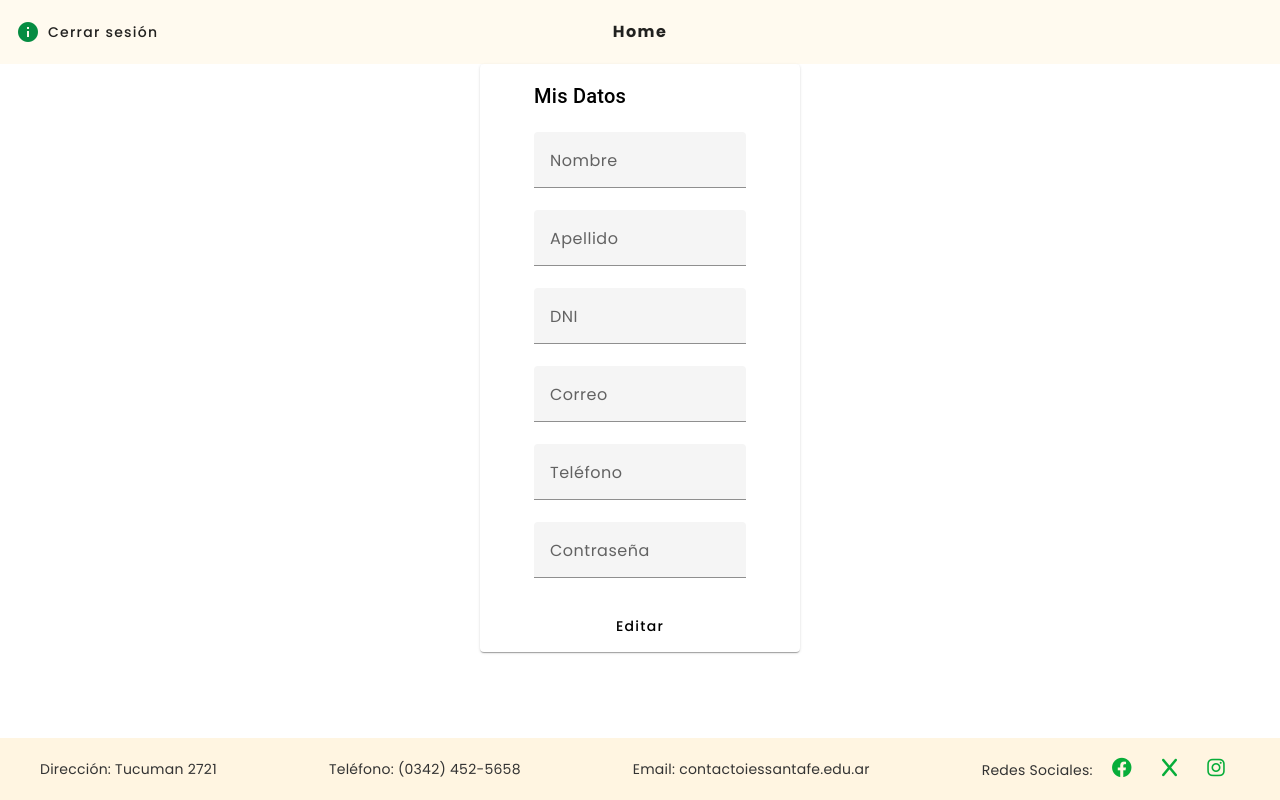
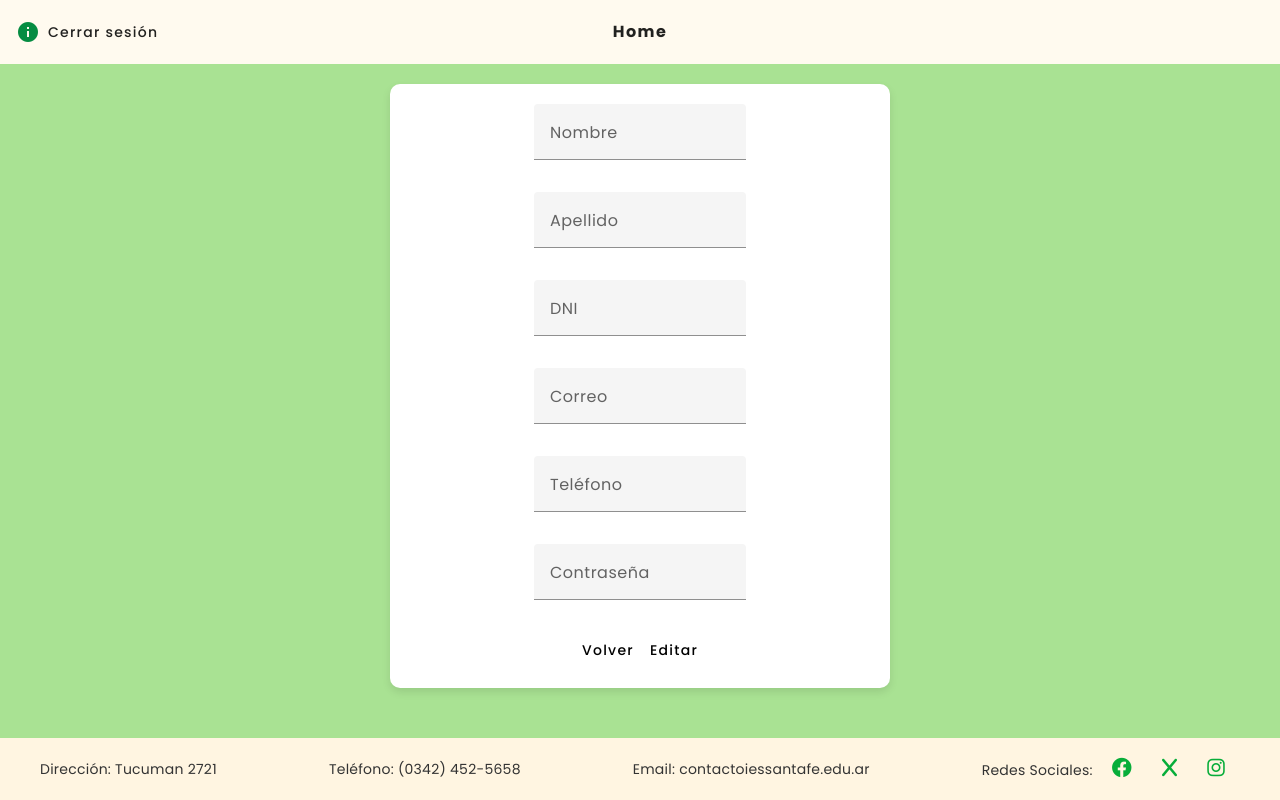
Before and after one commit to gonza613/ProyectoFinal, an Angular app: page /mis-datos in a window 1280 px wide. Built offline with nearby package versions, Linux system fonts and the light colour scheme; no server answers.

Commit message:
Fix mis datos y eliminacion de carpeta al pedo

```diff
--- a/src/app/components/crear-paciente/crear-paciente.component.html
+++ b/src/app/components/crear-paciente/crear-paciente.component.html
@@ -36,6 +36,7 @@
             </mat-form-field>
 
             <mat-form-field appearance="fill" class="full-width">
+                <mat-label>Fecha de Nacimiento</mat-label>
                 <input matInput [matDatepicker]="picker" formControlName="fechanac" required>
                 <mat-datepicker-toggle matSuffix [for]="picker"></mat-datepicker-toggle>
                 <mat-datepicker #picker></mat-datepicker>
--- a/src/app/components/crear-paciente/crear-paciente.component.ts
+++ b/src/app/components/crear-paciente/crear-paciente.component.ts
@@ -47,7 +47,7 @@ export class CrearPacienteComponent {
         nombre: this.pacienteForm.controls['nombre'].value,
         fecha_nacimiento: this.pacienteForm.controls['fechanac'].value,
         password: this.pacienteForm.controls['contrasenia'].value,
-        rol: 'Paciente',
+        rol: 'paciente',
         email: this.pacienteForm.controls['mail'].value,
         telefono:this.pacienteForm.controls['telefono'].value,
         // usuario: this.pacienteForm.controls['usuario'].value
--- a/src/app/components/mis-datos/mis-datos.component.css
+++ b/src/app/components/mis-datos/mis-datos.component.css
@@ -0,0 +1,36 @@
+body{
+    background-color: rgb(169, 226, 147);
+}
+
+.botones {
+    display: flex;
+    align-items: center;
+    justify-content: space-evenly;
+}
+
+.form-container {
+    background-color: #fff;
+    padding: 20px;
+    border-radius: 10px;
+    box-shadow: 0 4px 8px rgba(0, 0, 0, 0.1);
+    width: 100%;
+    max-width: 500px;
+    display: flex;
+    flex-direction: column;
+    align-items: center;
+    gap: 10px;
+    margin-bottom: 60px;
+}
+
+.form-wrapper {
+    display: flex;
+    justify-content: center;
+    align-items: center;
+    flex: 1;
+    padding: 20px;
+    box-sizing: border-box;
+}
+
+.full-width {
+    width: 100%;
+}
--- a/src/app/components/mis-datos/mis-datos.component.html
+++ b/src/app/components/mis-datos/mis-datos.component.html
@@ -1,13 +1,8 @@
 <body>
     <app-navbar></app-navbar>
-    <div style="display: flex; justify-content: center;">
 
 
-    <mat-card style="width: 25%; justify-content: center; align-items: center; ">
-        <mat-card-header>
-          <mat-card-title style="margin-bottom: 20px;">Mis Datos</mat-card-title>
-          <mat-card-subtitle>
-
+      <div class="form-wrapper">
 
             <!-- registro -->
             <form class="form-container"  [formGroup]="usuarioForm">
@@ -57,20 +52,19 @@
                 <input matInput type="password" formControlName="contrasenia" autocomplete="new-password">
               </mat-form-field>
             </div>
-
+            <div class="botones">
+              <button mat-button (click)="volver()" *ngIf="!editing">Volver</button>
+              <button mat-button (click)="editar()" *ngIf="!editing">Editar</button>
+              <button mat-button (click)="cancelar()" *ngIf="editing">Cancelar</button>
+              <button mat-button (click)="guardar()" *ngIf="editing">Guardar</button>
+            </div>
 
               </form>
+            </div>
 
 
 
-            </mat-card-subtitle>
-        </mat-card-header>
-        <mat-card-actions>
-          <button mat-button (click)="editar()" *ngIf="!editing">Editar</button>
-          <button mat-button style="margin-right: 20px;" (click)="cancelar()" *ngIf="editing">Cancelar</button>
-          <button mat-button style="margin-left: 20px;"(click)="guardar()" *ngIf="editing">Guardar</button>
-        </mat-card-actions>
-      </mat-card>
-    </div>
+
+
     <app-footer></app-footer>
 </body>
--- a/src/app/components/mis-datos/mis-datos.component.ts
+++ b/src/app/components/mis-datos/mis-datos.component.ts
@@ -1,7 +1,8 @@
 import { Component, OnInit, inject } from '@angular/core';
-import { FormBuilder, FormGroup, Validators } from '@angular/forms';
+import { FormBuilder, FormGroup } from '@angular/forms';
 import {MatSnackBar} from '@angular/material/snack-bar';
 import { UsuariosService } from 'src/app/services/usuarios.service';
+import { Router } from '@angular/router';
 
 @Component({
   selector: 'app-mis-datos',
@@ -16,7 +17,7 @@ export class MisDatosComponent implements OnInit{
   editing: boolean = false;
   private _snackBar = inject(MatSnackBar);
 
-  constructor(private usuarioService: UsuariosService, private fb: FormBuilder){
+  constructor(private usuarioService: UsuariosService, private fb: FormBuilder, private route: Router){
 
 
     this.usuarioForm = this.fb.group({
@@ -64,6 +65,13 @@ export class MisDatosComponent implements OnInit{
     this.usuarioForm.controls['telefono'].disable()
   }
 
+  volver(){
+    this.navigate('/pantalla-principal')
+  }
+
+  navigate(path: string) {
+    this.route.navigate([path]);
+  }
 
   guardar(){
 
--- a/src/app/components/pantalla-principal/pantalla-principal.component.html
+++ b/src/app/components/pantalla-principal/pantalla-principal.component.html
@@ -38,7 +38,7 @@
       </mat-card>
 
       <!-- Mis Datos Personales Card -->
-      <mat-card class="example-card" appearance="outlined" *ngIf="rol=='Paciente'" (click)="misDatos()">
+      <mat-card class="example-card" appearance="outlined" *ngIf="rol=='paciente'" (click)="misDatos()">
           <mat-card-header>
               <mat-card-title-group>
                   <mat-card-title>
```
